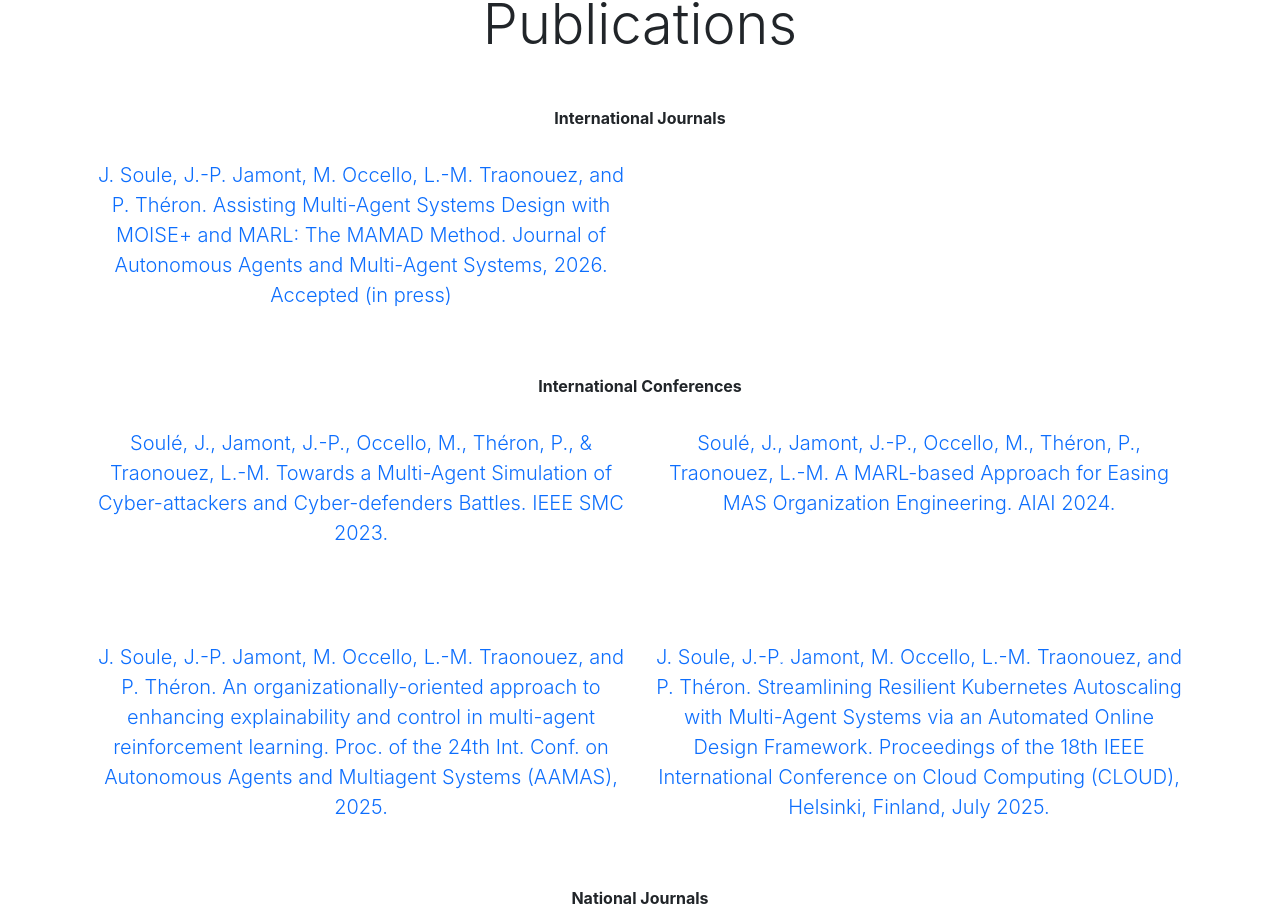
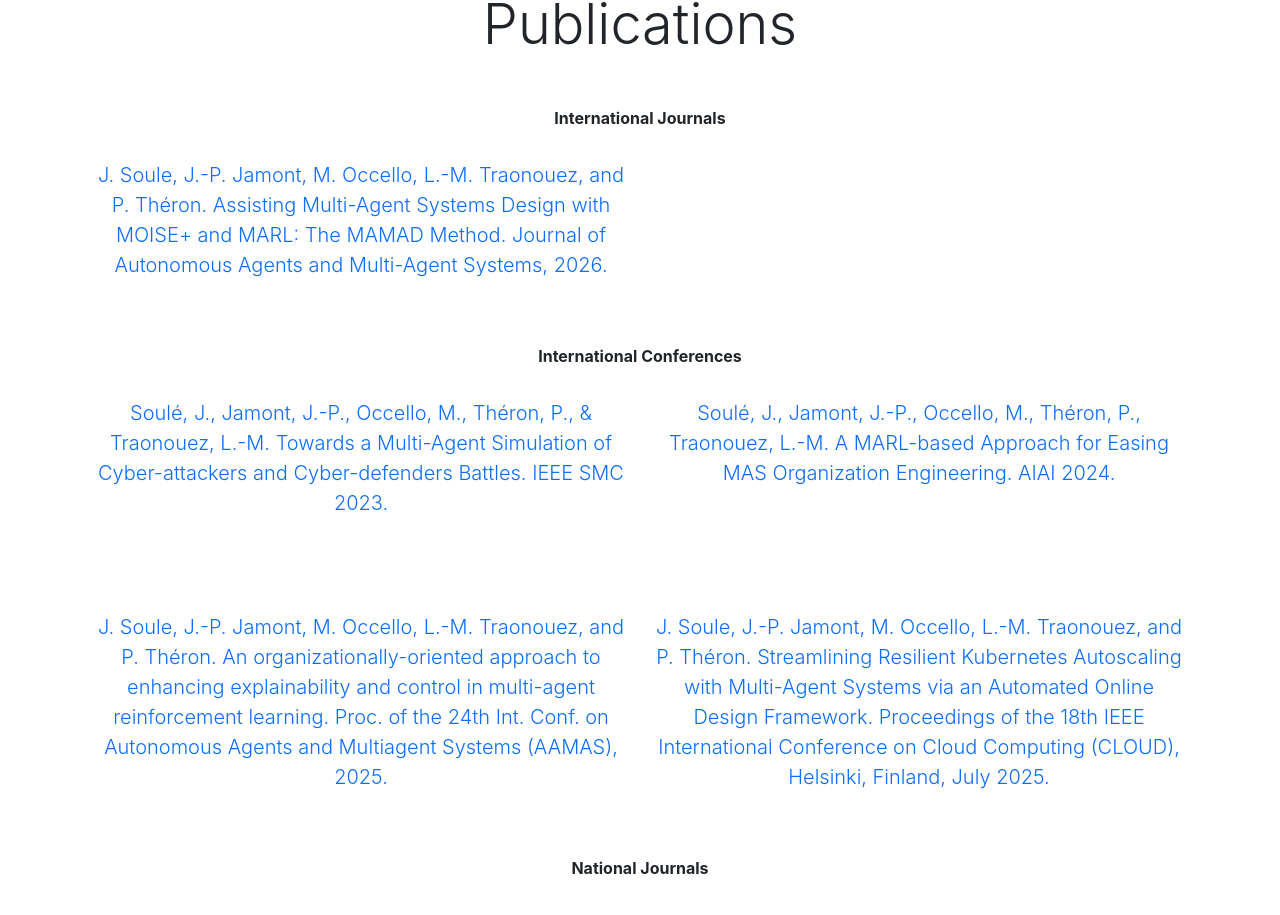
Before and after one commit to julien6/home, a React (Create React App) app: page / in a window 1280 px wide. Shown: the part 2330-3245 px from the top of the page. Built offline with nearby package versions, Linux system fonts and the light colour scheme; no server answers.

Commit message:
updated jaamas reference link

```diff
--- a/src/editable-stuff/config.js
+++ b/src/editable-stuff/config.js
@@ -304,8 +304,8 @@ const publications = {
     ],
     international_journal: [
       {
-        full_reference: "J. Soule, J.-P. Jamont, M. Occello, L.-M. Traonouez, and P. Théron. Assisting Multi-Agent Systems Design with MOISE+ and MARL: The MAMAD Method. Journal of Autonomous Agents and Multi-Agent Systems, 2026. Accepted (in press)",
-        url: "https://www.researchsquare.com/article/rs-7166037/v1"
+        full_reference: "J. Soule, J.-P. Jamont, M. Occello, L.-M. Traonouez, and P. Théron. Assisting Multi-Agent Systems Design with MOISE+ and MARL: The MAMAD Method. Journal of Autonomous Agents and Multi-Agent Systems, 2026.",
+        url: "https://link.springer.com/article/10.1007/s10458-026-09740-0"
       }
     ],
     national_journal: [
```
